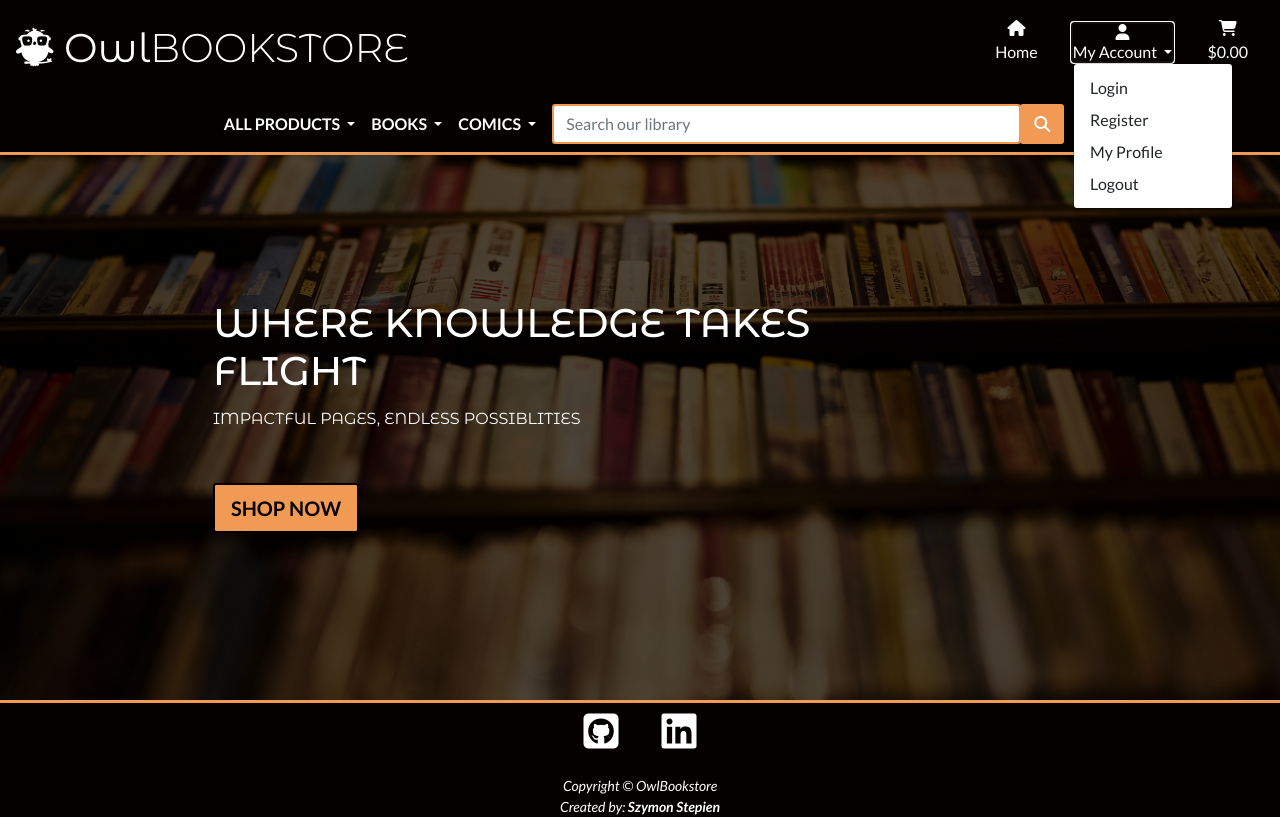
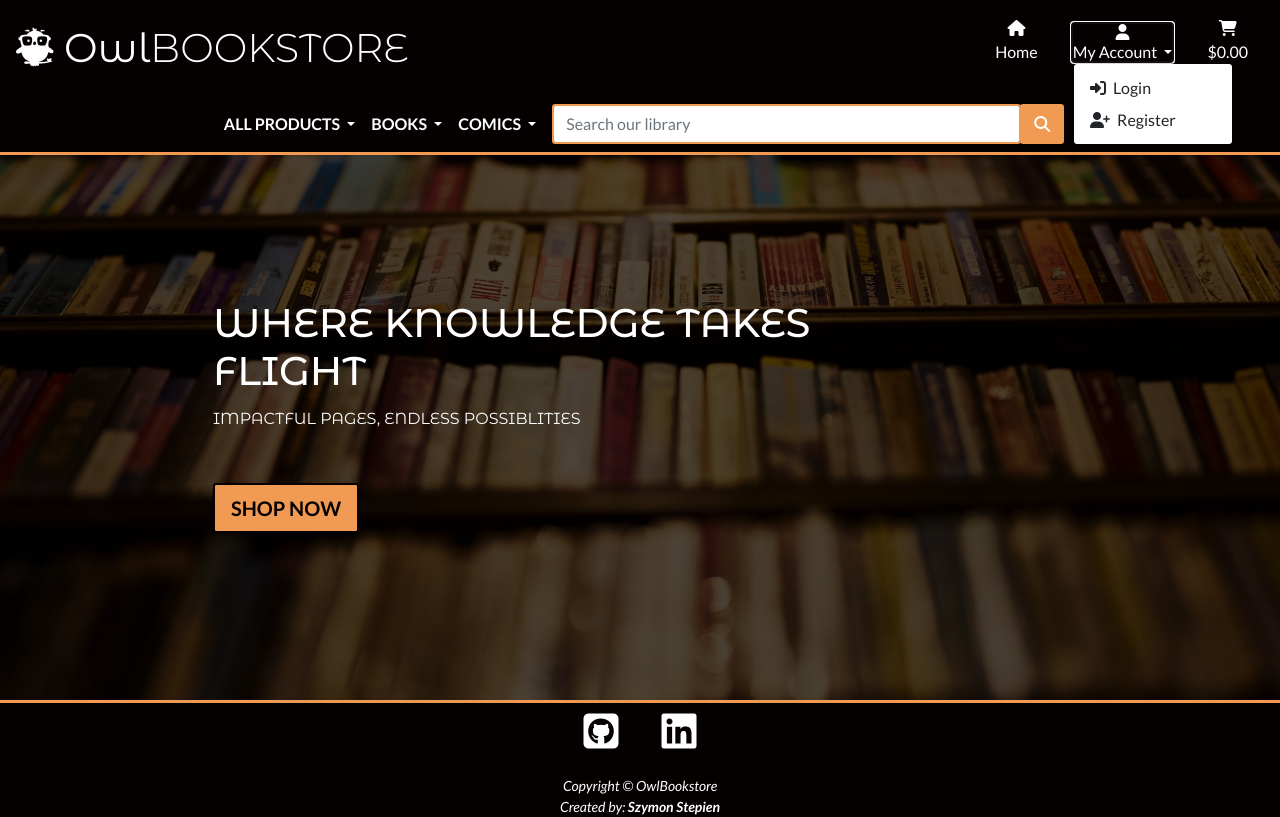
Before and after one commit to ObiOne84/project-5-e-commerce, a Django app: page / in a window 1280 px wide, after a click on "My Account". Run offline with Django 3.2, Linux system fonts and the light colour scheme; some libraries are stand-ins or nearby versions.

Commit message:
Add template logic for account links in base template

```diff
--- a/templates/base.html
+++ b/templates/base.html
@@ -77,11 +77,24 @@
                                 <span>My Account</span>
                             </a>
                             <ul class="dropdown-menu bg-orange" aria-labelledby="user-options">
+                                {% if request.user.is_authenticated %}
+                                <!-- Add link to add product -->
+                                    {% if request.user.is_superuser %}
+                                    <li><a class="dropdown-item" href="#"><i class="fa-solid fa-gear me-1"></i>
+                                            Product Management</a></li>
+                                    {% endif %}
                                 <!-- add link to accounts -->
-                                <li><a class="dropdown-item" href="{% url 'account_login' %}">Login</a></li>
-                                <li><a class="dropdown-item" href="{% url 'account_signup' %}">Register</a></li>
-                                <li><a class="dropdown-item" href="#">My Profile</a></li>
-                                <li><a class="dropdown-item" href="{% url 'account_logout' %}">Logout</a></li>
+                                <li><a class="dropdown-item" href="#"><i class="fa-regular fa-id-card me-1"></i> My
+                                    Profile</a></li>
+                                <li><a class="dropdown-item" href="{% url 'account_logout' %}"><i
+                                            class="fa-solid fa-right-from-bracket fa-flip-horizontal me-1"></i>
+                                        Logout</a></li>
+                                {% else %}
+                                <li><a class="dropdown-item" href="{% url 'account_login' %}"><i
+                                            class="fa-solid fa-right-to-bracket me-1"></i> Login</a></li>
+                                <li><a class="dropdown-item" href="{% url 'account_signup' %}"><i
+                                            class="fa-solid fa-user-plus me-1"></i> Register</a></li>
+                                {% endif %}
                             </ul>
                         </div>
                     </li>
```
Also changed, not shown: templates/allauth/account/logout.html (+5 -2 lines), templates/allauth/socialaccount/base.html (+22 -0 lines), templates/allauth/socialaccount/signup.html (+5 -4 lines), db.sqlite3.
